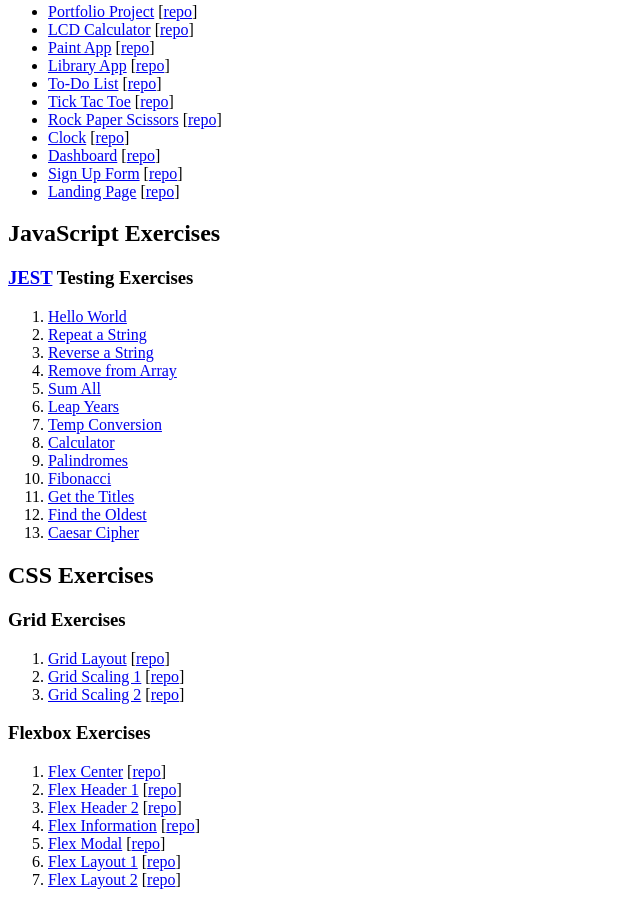
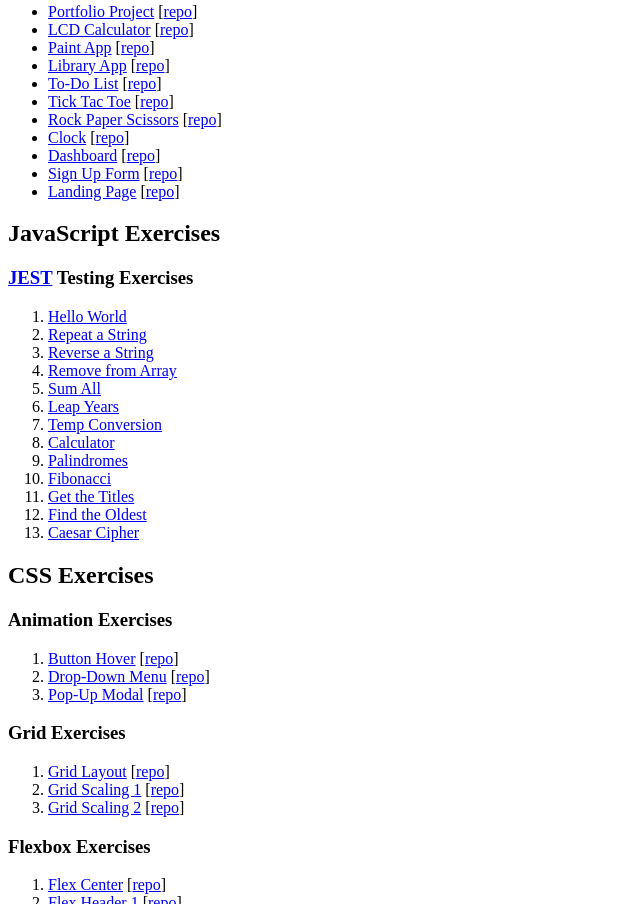
Before and after one commit to deanwagner/odin_project, a plain HTML site: page index.html in a window 1280 px wide. Shown: the part 283-1187 px from the top of the page, without its empty margins (0-640 px from the left). Drawn offline with Linux system fonts and the light colour scheme.

Commit message:
exercises

```diff
--- a/index.html
+++ b/index.html
@@ -86,6 +86,22 @@
 
         <h2>CSS Exercises</h2>
 
+        <h3>Animation Exercises</h3>
+        <ol>
+            <li>
+                <a href="./css-exercises/animation/01-button-hover/">Button Hover</a>
+                [<a href="https://github.com/deanwagner/odin_project/tree/main/css-exercises/animation/01-button-hover">repo</a>]
+            </li>
+            <li>
+                <a href="./css-exercises/animation/02-drop-down/">Drop-Down Menu</a>
+                [<a href="https://github.com/deanwagner/odin_project/tree/main/css-exercises/animation/02-drop-down">repo</a>]
+            </li>
+            <li>
+                <a href="./css-exercises/animation/03-pop-up/">Pop-Up Modal</a>
+                [<a href="https://github.com/deanwagner/odin_project/tree/main/css-exercises/animation/03-pop-up">repo</a>]
+            </li>
+        </ol>
+
         <h3>Grid Exercises</h3>
         <ol>
             <li>
```
